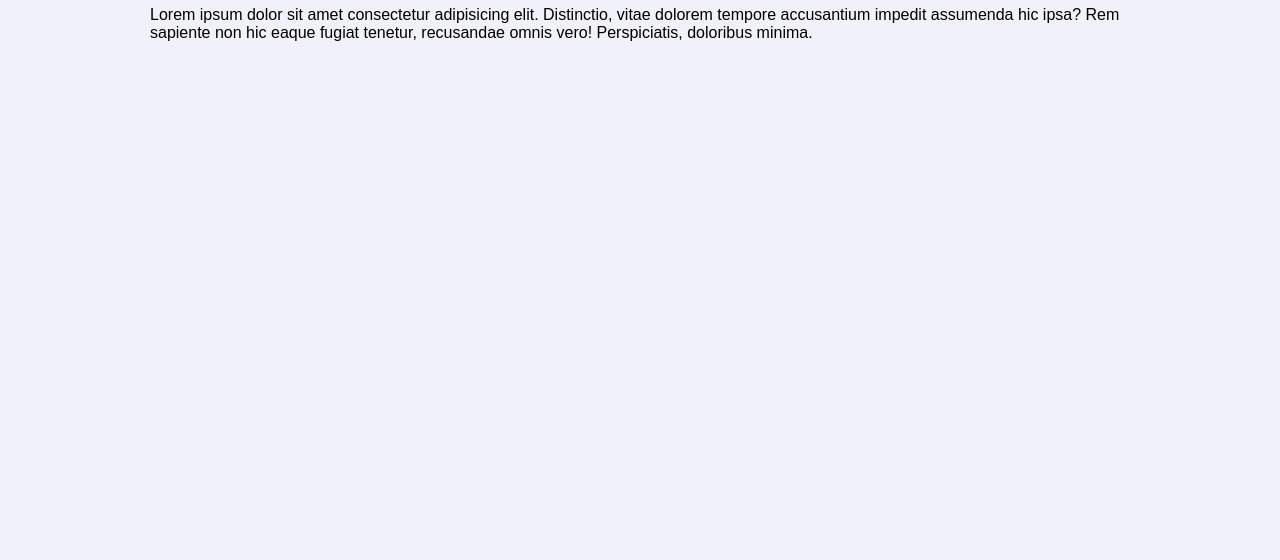
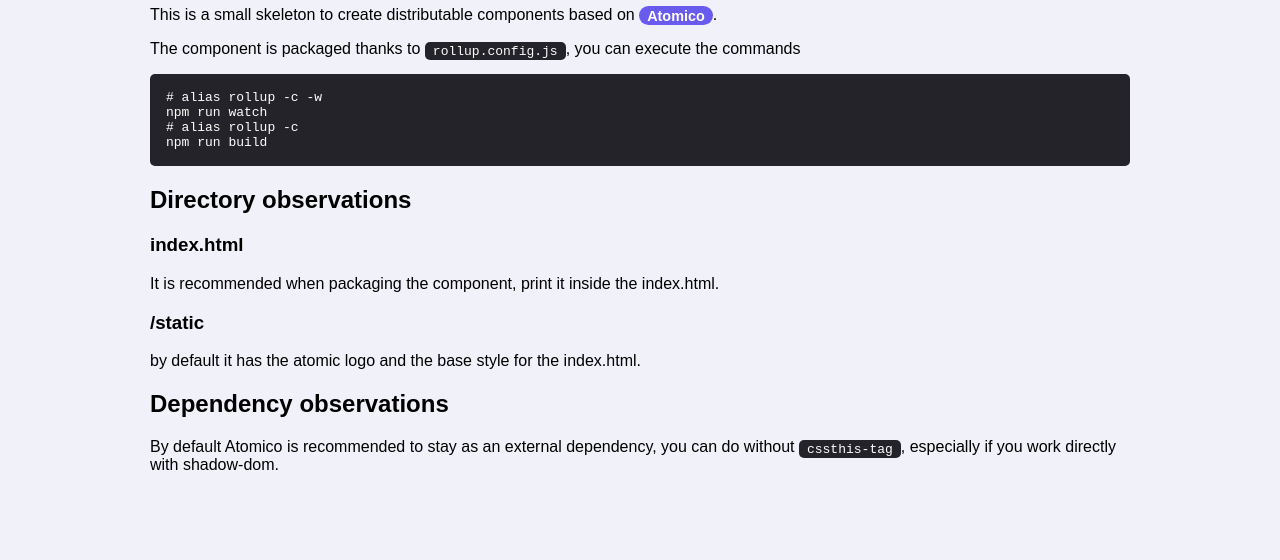
Before and after one commit to UpperCod/template, a website with bundled scripts: page index.html in a window 1280 px wide. Shown: the part 240-800 px from the top of the page. Built offline with nearby package versions, Linux system fonts and the light colour scheme; a script that the page names is missing.

Commit message:
update index.html

```diff
--- a/index.html
+++ b/index.html
@@ -21,8 +21,8 @@
             <a href="https://github.com/uppercod/atomico">
                 <button class="Header link">🔗 Github Atomico</button>
             </a>
-            <a href="https://github.com/uppercod/atomico">
-                <button class="Header link">🔗 Github Component</button>
+            <a href="https://github.com/uppercod/atomico-starter-component">
+                <button class="Header link">🔗 Github this component</button>
             </a>
         </div>
     </header>
@@ -32,7 +32,30 @@
         </div>
         <div class="Preview content">
             <h1>atomico-starter-component</h1>
-            <p>Lorem ipsum dolor sit amet consectetur adipisicing elit. Distinctio, vitae dolorem tempore accusantium impedit assumenda hic ipsa? Rem sapiente non hic eaque fugiat tenetur, recusandae omnis vero! Perspiciatis, doloribus minima.</p>
+
+            <p>This is a small skeleton to create distributable components based on <a href="https://github.com/uppercod/atomico">Atomico</a>.</p>
+
+            <p>The component is packaged thanks to <code>rollup.config.js</code>, you can execute the commands</p>
+
+<pre>
+# alias rollup -c -w
+npm run watch
+# alias rollup -c
+npm run build</pre>
+
+            <h2>Directory observations</h2>
+
+            <h3>index.html</h3>
+
+            <p>It is recommended when packaging the component, print it inside the index.html.</p>
+
+            <h3>/static</h3>
+
+            <p>by default it has the atomic logo and the base style for the index.html.</p>
+
+            <h2>Dependency observations</h2>
+
+            <p>By default Atomico is recommended to stay as an external dependency, you can do without <code>cssthis-tag</code>, especially if you work directly with shadow-dom.</p>
         </div>
     </div>
 
--- a/static/style.css
+++ b/static/style.css
@@ -46,8 +46,47 @@ a {
     box-shadow: 0px 12px 22px rgba(0, 0, 0, .05);
     display: flex;
     justify-content: center;
+    position: relative;
+    overflow: hidden;
+}
+
+.Preview.frame:before {
+    padding: .3rem 1rem;
+    position: absolute;
+    top: 0px;
+    left: 0px;
+    display: block;
+    font-size: 12px;
+    content: "Web component";
+    color: white;
+    background: rgb(105, 91, 237);border-bottom-right-radius: 5px;
 }
 
 .Preview.content {
     width: 100%;
 }
+
+.Preview.content pre {
+    width: 100%;
+    background: #232329;
+    border-radius: 5px;
+    color: white;
+    padding: 1rem;
+    box-sizing: border-box;
+}
+
+.Preview.content code {
+    background: #232329;
+    color: white;
+    padding: .1rem .5rem;
+    border-radius: 5px;
+}
+
+.Preview.content a {
+    font-weight: bold;
+    background: rgb(105, 91, 237);
+    padding: .1rem .5rem;
+    border-radius: 10px;
+    font-size: .9em;
+    color: white;
+}
```
